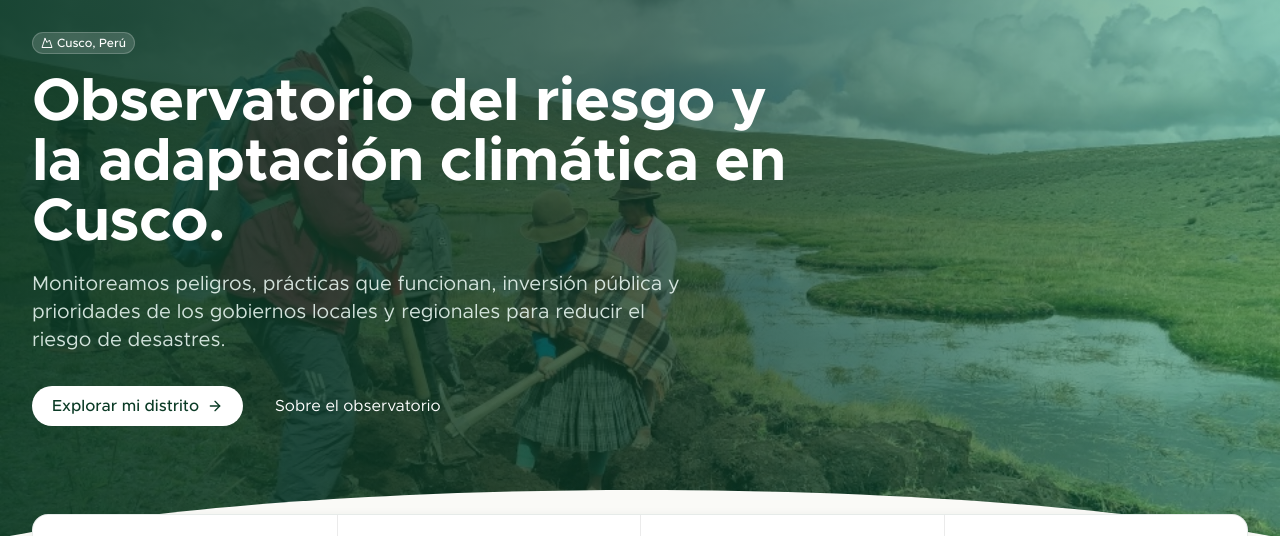
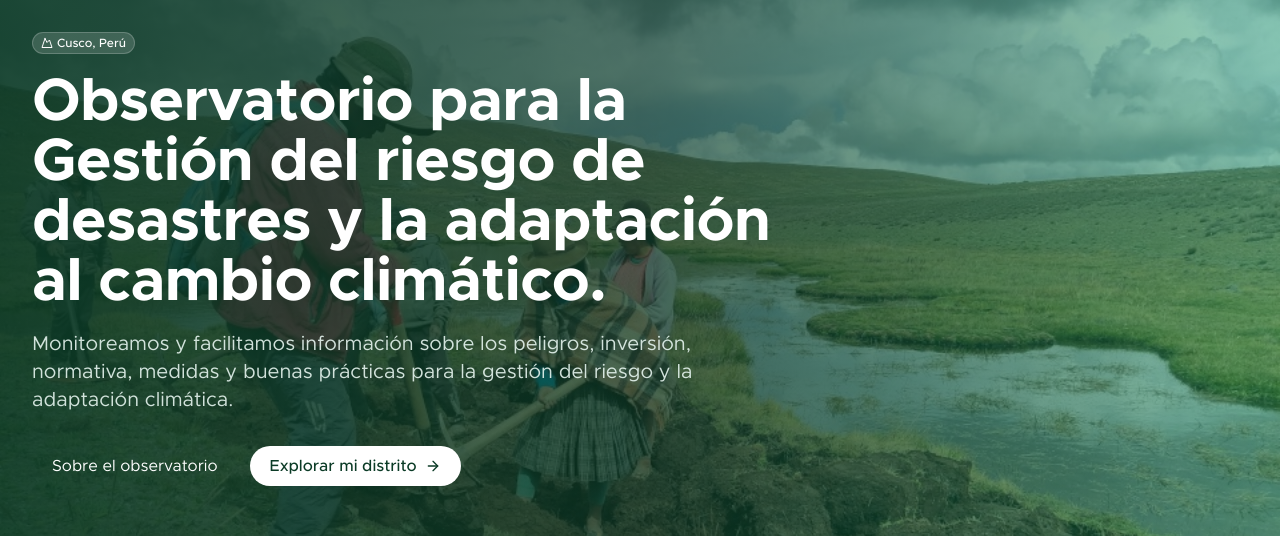
Before and after one commit to luis-huacho/Observatorio-Kawsaypacha, a React (Vite) app in the folder frontend/: page / in a window 1280 px wide. Shown: the part 160-696 px from the top of the page. Built offline with nearby package versions, Linux system fonts and the light colour scheme; no server answers.

Commit message:
revision: 20260818: pagina01: slider (titulo, descripcion y botones)

```diff
--- a/frontend/src/routes/Home.tsx
+++ b/frontend/src/routes/Home.tsx
@@ -66,12 +66,12 @@ export default function Home() {
   // como respaldo mientras carga.
   const heroTitulo = useBloque(
     "home.hero.titulo",
-    "<p>Observatorio del riesgo y la adaptación climática en Cusco.</p>"
+    "<p>Observatorio para la Gestión del riesgo de desastres y la adaptación al cambio climático.</p>"
   );
   const heroSubtitulo = useBloque(
     "home.hero.subtitulo",
-    "<p>Monitoreamos peligros, prácticas que funcionan, inversión pública y prioridades de los " +
-      "gobiernos locales y regionales para reducir el riesgo de desastres.</p>"
+    "<p>Monitoreamos y facilitamos información sobre los peligros, inversión, normativa, medidas " +
+      "y buenas prácticas para la gestión del riesgo y la adaptación climática.</p>"
   );
 
   return (
@@ -105,11 +105,11 @@ export default function Home() {
               dangerouslySetInnerHTML={{ __html: heroSubtitulo }}
             />
             <div className="mt-8 flex flex-wrap gap-3 animate-fade-up" style={{ animationDelay: "240ms" }}>
+              <Link to="/sobre" className="btn-ghost text-white hover:bg-white/10">
+                Sobre el observatorio
+              </Link>
               <Link to="/peligros" className="btn-primary bg-white text-mountain-900 hover:bg-paper">
                 Explorar mi distrito <ArrowRight className="w-4 h-4" />
-              </Link>
-              <Link to="/sobre" className="btn-ghost text-white hover:bg-white/10">
-                Sobre el observatorio
               </Link>
             </div>
           </div>
```
Also changed, not shown: 1 other file (tests, documents, lock files or other folders).
